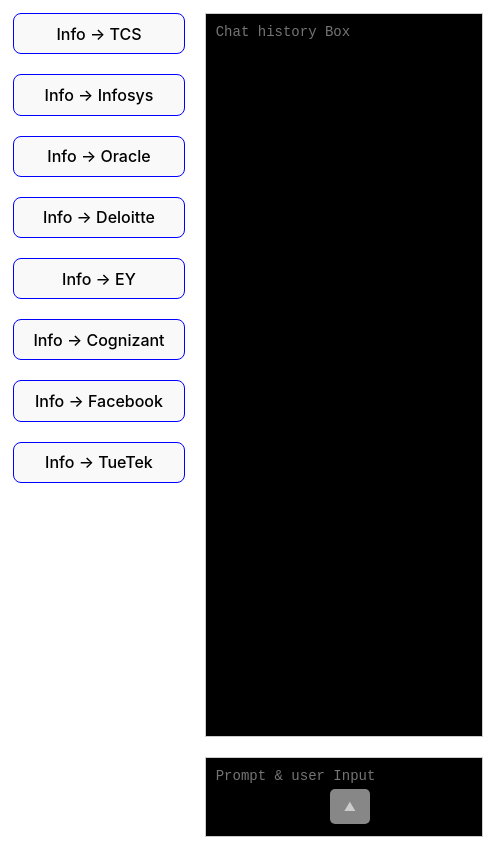
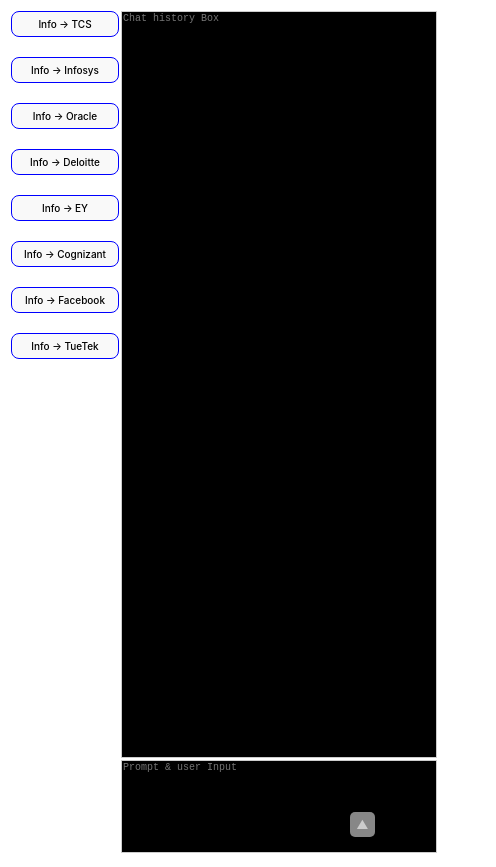
Before and after one commit to Subho1011/GenAI-UI, a React (Vite) app: page / in a window 390 px wide. Shown: the whole page, 496 px wide, since content can reach past the window. Built offline with nearby package versions, Linux system fonts and the light colour scheme.

Commit message:
Responsiveness is achieved using rem where needed

```diff
--- a/src/App.jsx
+++ b/src/App.jsx
@@ -3,12 +3,12 @@
 import ActionResults from './components/ActionResults.jsx';
 
 const App = () => {
-
+  // This preConfigPrompts is coming from ActionButtons component which is a child to App and will be passed to ActionResults
   const [preConfigPrompts , setPreConfigPrompts] = useState('');
 
   const setPrompts = (prompt) => {
     setPreConfigPrompts(prompt);
-    console.log('preConfigPrompts ' + preConfigPrompts);
+    //console.log('preConfigPrompts ' + preConfigPrompts);
   };
 
   return (
@@ -23,7 +23,7 @@
   appContainer: {
     display: 'flex',
     height: '100vh', // Ensure full height for flex container
-    padding: '0.2rem',
+    padding: '1rem',
   },
 };
 
--- a/src/components/ActionButtons.jsx
+++ b/src/components/ActionButtons.jsx
@@ -23,8 +23,8 @@
     flexDirection: 'column',
     alignItems: 'stretch',
     height: '100vh', // Occupy full height
-    padding: '10px',
-    gap: '20px',
+    padding: '0.1rem',
+    gap: '2rem',
   },
 };
 
--- a/src/components/ActionResults.jsx
+++ b/src/components/ActionResults.jsx
@@ -14,7 +14,7 @@
     e.preventDefault();
    // if (inputValue.trim() !== '') {
       prompt = `${prompt} ${preConfigPrompts} ${inputValue}`;
-      console.log('Form submitted:', prompt.trim());
+      //console.log('Form submitted:', prompt.trim());
       prompt = ''; // Set the prompt to empty string
       setPrompts(''); // This lifts the state up as in set preConfigPrompts to empty string in App.jsx
       setInputValue(''); // Clear the text area after submission
@@ -69,14 +69,14 @@
     backgroundColor: 'black',
     color: 'white',
     border: '1px solid #ccc',
-    margin: '10px',
-    padding: '10px',
-    fontSize: '14px',
+    margin: '0.1rem',
+    padding: '0.1rem',
+    fontSize: '1rem',
     resize: 'none',
   },
   form: {
     flexGrow: 1,
-    margin: '10px',
+    margin: '0.1rem',
     display: 'flex',
     flexDirection: 'column',
   },
@@ -85,23 +85,23 @@
     backgroundColor: 'black',
     color: 'white',
     border: '1px solid #ccc',
-    padding: '10px',
-    fontSize: '14px',
+    padding: '0.1rem',
+    fontSize: '1rem',
     resize: 'none',
     width: '100%', // Ensure the textarea takes up the full width of the form
     boxSizing: 'border-box', // Include padding and border in the element's width and height
   },
   submitButton: {
     position: 'absolute',
-    bottom: '20px',
-    right: '20px',
+    bottom: '7px',
+    right: '15px',
     color: 'white',
     border: 'none',
-    padding: '10px 20px',
-    height: '35px',
-    width: '35px',
+    padding: '0.1rem 0.2rem',
+    height: '2.5rem',
+    width: '2.5rem',
     opacity: 0.8,
-    fontSize: '12px',
+    fontSize: '1.2rem',
     display: 'flex',
     alignItems: 'center',
     justifyContent: 'center',
--- a/src/index.css
+++ b/src/index.css
@@ -11,6 +11,13 @@
   text-rendering: optimizeLegibility;
   -webkit-font-smoothing: antialiased;
   -moz-osx-font-smoothing: grayscale;
+}
+
+html{
+  /* font-size: 10px*/
+  /* 10px / 16px = 0.625px = 62.5% */
+  /* Percentage of user's browser's font size setting*/
+  font-size: 62.5%;
 }
 
 a {
```
